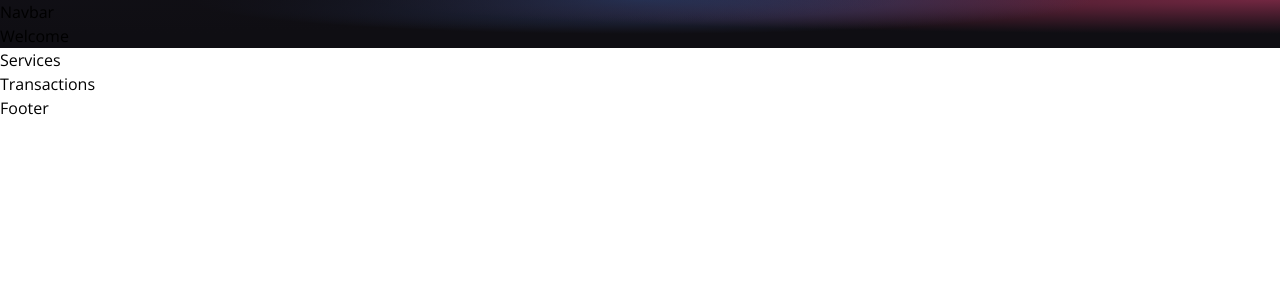
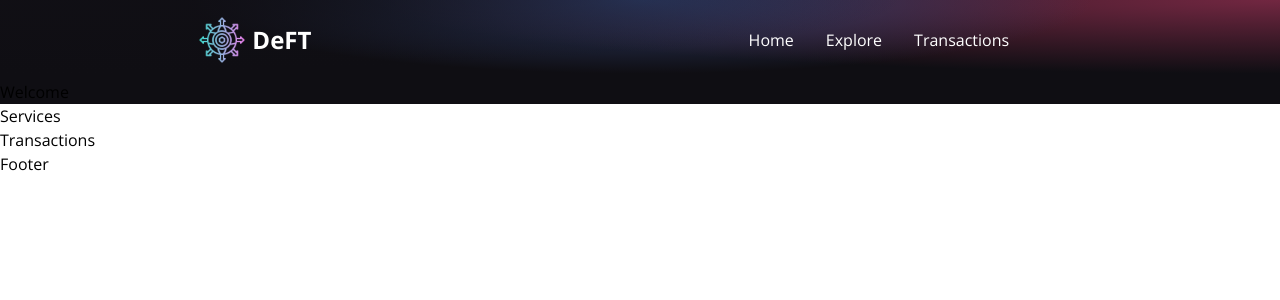
Before and after one commit to subhradwip01/DeFT-Blockchain-app, a React (Vite) app in the folder client/: page / in a window 1280 px wide. Shown: the top 300 px of the page. Built offline with nearby package versions, Linux system fonts and the light colour scheme.

Commit message:
Nave bar done
Signed-off-by: subhradwip01 <subhradwip01@gmail.com>

```diff
--- a/client/src/components/Navbar.jsx
+++ b/client/src/components/Navbar.jsx
@@ -1,8 +1,60 @@
-import React from 'react'
+import React, { useState } from 'react'
+import logo from "../images/logo.png"
+import {AiOutlineClose} from "react-icons/ai"
+import {HiMenuAlt4} from "react-icons/hi"
+
+const NavItem=({title, classProps})=>{
+  return (
+  <li className={`mx-4 cursor-pointer ${classProps}`}>
+    {title}
+  </li>
+  )
+}
 
 const Navbar = () => {
+  const [toggleMenu,setTogglesMenu]=useState(false)
+  const menu=[{
+    name:"Home",
+    path:"/",
+  },
+{
+  name:"Explore",
+  path:"link.."
+},{
+  name:"Transactions",
+  path:"/transaction"
+}]
   return (
-    <div>Navbar</div>
+    <nav className="w-full flex justify-between items-center p-4">
+    <div className="md:flex-[0.5] flex-initial justify-center items-center">
+      <div className='flex items-center justify-center'>
+      <img src={logo} alt="logo" className='w-12 cursor-pointer'/>
+      <p className='text-white text-2xl font-bold pl-1.5'>DeFT</p>
+      </div>
+      </div>
+      <ul className="text-white hover:text-base md:flex hidden list-none flex-row justify-between items-center flex-initial">
+        {menu.map((item,i)=>(
+          <NavItem key={item+i} title={item.name}></NavItem>
+        ))}
+        </ul>
+        <div className='flex relative'>
+          {!toggleMenu
+          ? <HiMenuAlt4 fontSize={28} className="text-white md:hidden cursor-pointer" onClick={()=>setTogglesMenu(!toggleMenu)}/>
+         : null}
+         {toggleMenu &&
+         <ul className='z-10 fixed top-0 -right-2 p-3 w-[70w] h-screen shadow-2xl md:hidden list-none
+         flex flex-col justify-start items-end rounded-md blue-glassmorphism text-white animate-slide-in'>
+           <li><AiOutlineClose fontSize={28} className="text-white md:hidden cursor-pointer" onClick={()=>setTogglesMenu(!toggleMenu)}/></li>
+           {menu.map((item,i)=>(
+          <NavItem key={item+i} title={item.name} classProps="my-2 text-lg text-white"></NavItem>
+        ))}
+           </ul>}
+
+        </div>
+
+
+
+    </nav>
   )
 }
 
```
